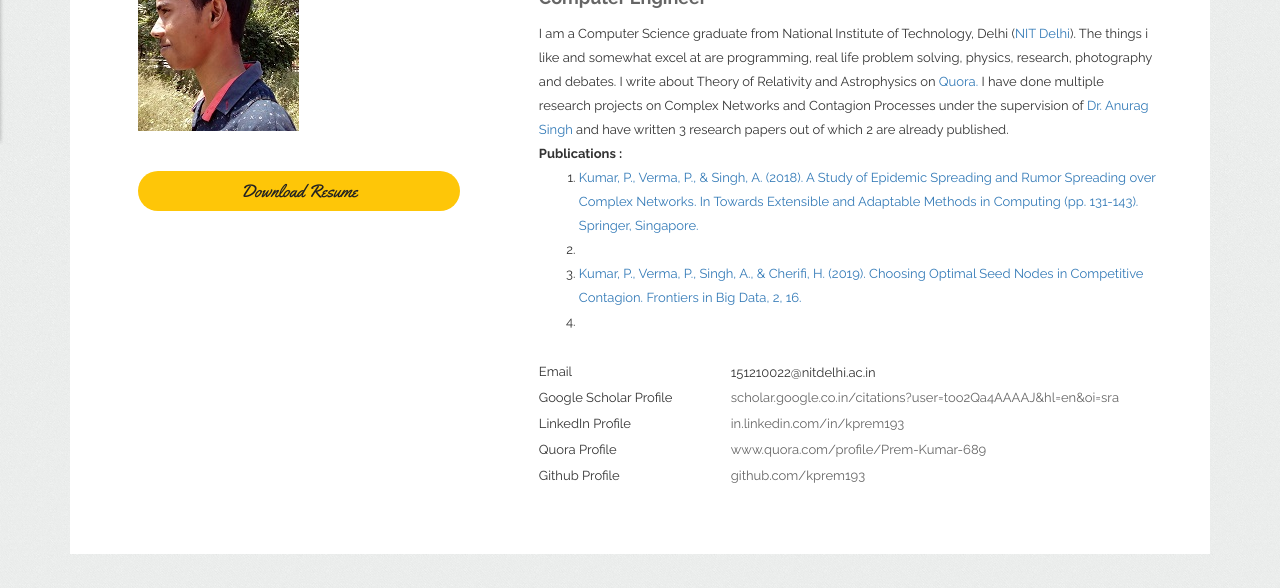
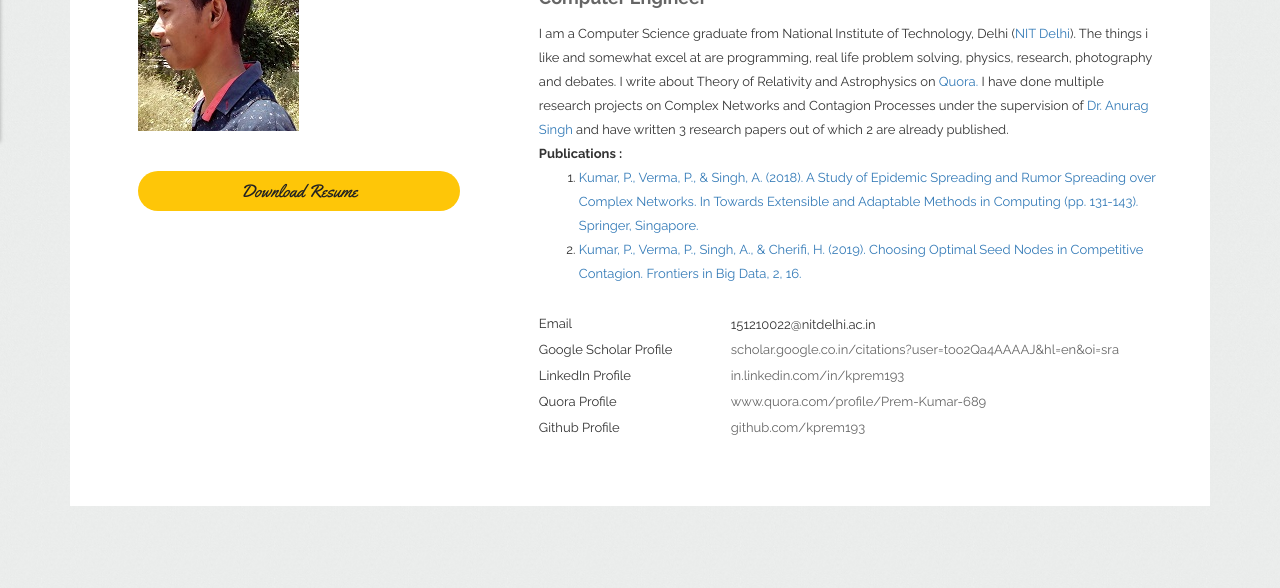
Before and after one commit to kprem193/kprem193.github.io, a plain HTML site: page index.html in a window 1280 px wide. Shown: the part 212-800 px from the top of the page. Drawn offline with nearby package versions, Linux system fonts and the light colour scheme; some packages are replaced by stand-ins of ours; files that its build step writes are made by us from their sources; files whose address does not match are found by name.

Commit message:
Update index.html

```diff
--- a/index.html
+++ b/index.html
@@ -84,7 +84,7 @@
                         <div class="col-md-5">
                             <div class="person_img">
                                 <img src="img/member/member-1.png" alt="">
-                                <a class="download_btn" href="https://drive.google.com/file/d/1Ouj9BhLRcQBQcPa1fV7RlCfnBo4mn3Br/view?usp=sharing"><span>Download Resume</span></a>
+                                <a class="download_btn" href="https://raw.githubusercontent.com/kprem193/kprem193.github.io/master/PremResumeTCS.pdf?token=AFMWWJ5O6DFJTGVX2IUUL525MKLDG"><span>Download Resume</span></a>
                             </div>
                         </div>
                         <div class="col-md-7">
@@ -99,8 +99,8 @@
                                     <a href="http://nitdelhi.ac.in/profile/Dr.AnuragSingh/" target="_blank">Dr. Anurag Singh</a> and have written 3 research papers out of which 2 are already published.
                                     <br> <strong> Publications : </strong> <br>
                                 <ol>
-                                    <li><a href="https://link.springer.com/chapter/10.1007/978-981-13-2348-5_11" target="_blank">Kumar, P., Verma, P., & Singh, A. (2018). A Study of Epidemic Spreading and Rumor Spreading over Complex Networks. In Towards Extensible and Adaptable Methods in Computing (pp. 131-143). Springer, Singapore.</a><li>
-                                    <li><a href="https://www.frontiersin.org/articles/10.3389/fdata.2019.00016/full" target="_blank">Kumar, P., Verma, P., Singh, A., & Cherifi, H. (2019). Choosing Optimal Seed Nodes in Competitive Contagion. Frontiers in Big Data, 2, 16.</a><li>
+                                    <li><a href="https://link.springer.com/chapter/10.1007/978-981-13-2348-5_11" target="_blank">Kumar, P., Verma, P., & Singh, A. (2018). A Study of Epidemic Spreading and Rumor Spreading over Complex Networks. In Towards Extensible and Adaptable Methods in Computing (pp. 131-143). Springer, Singapore.</a></li>
+                                    <li><a href="https://www.frontiersin.org/articles/10.3389/fdata.2019.00016/full" target="_blank">Kumar, P., Verma, P., Singh, A., & Cherifi, H. (2019). Choosing Optimal Seed Nodes in Competitive Contagion. Frontiers in Big Data, 2, 16.</a></li>
                                 </ol>
                                 <div class="person_information">
                                     <ul>
```
